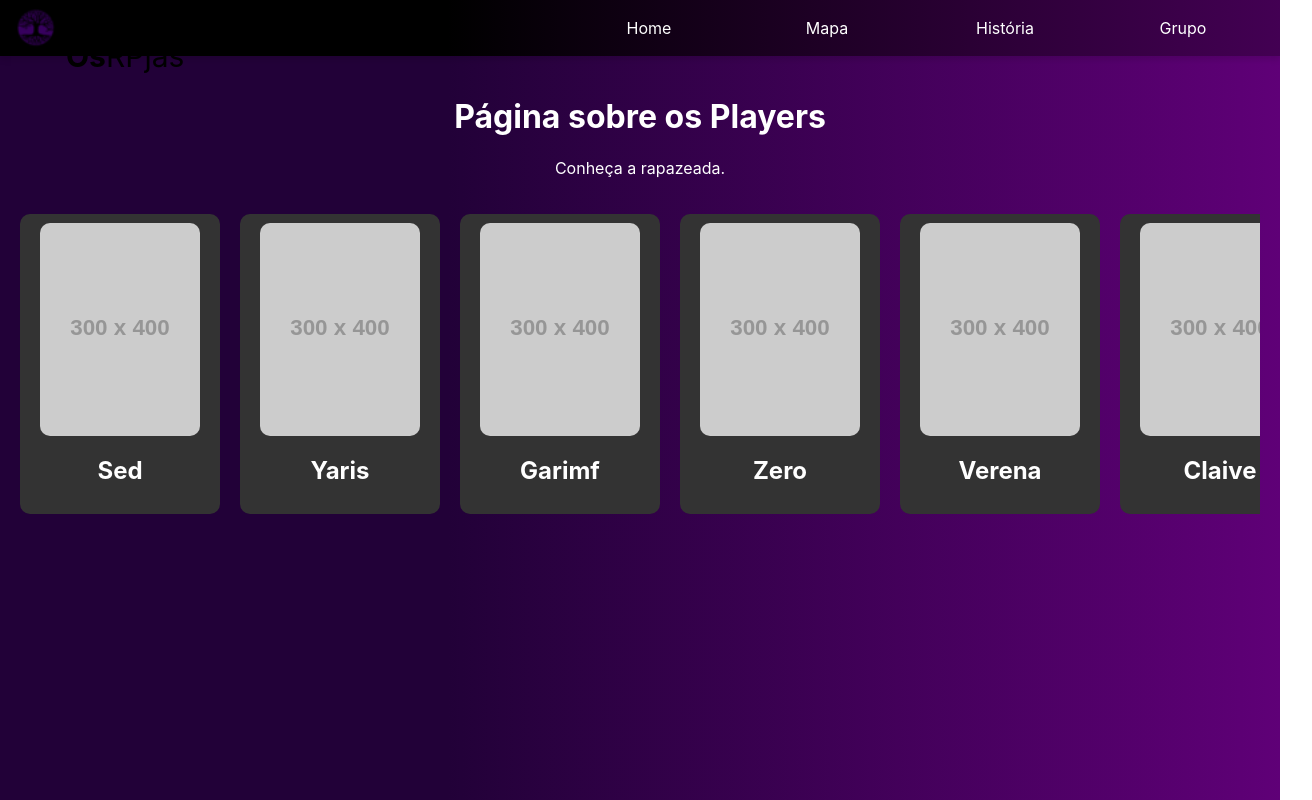
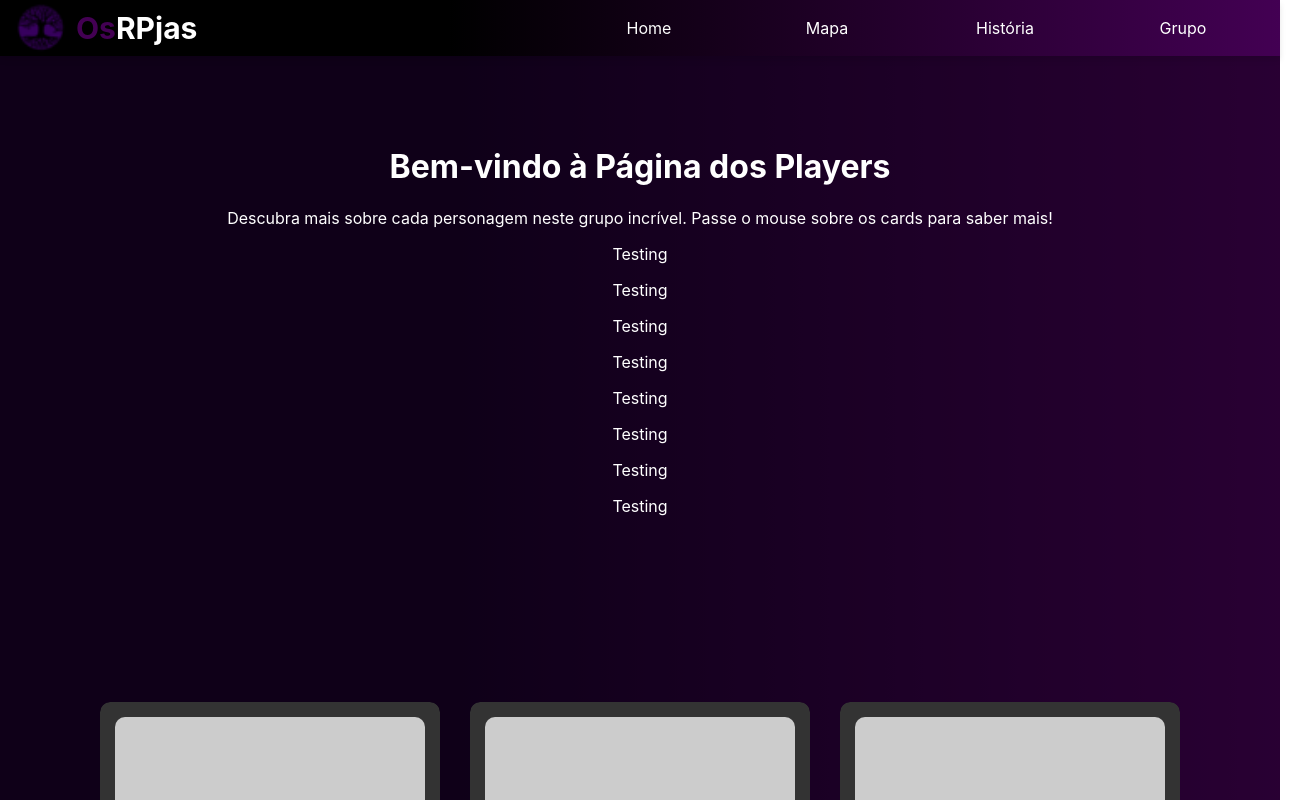
Before and after one commit to alexlbnt/Site-RPjas, a React (Create React App) app: page /grupo in a window 1280 px wide. Shown: the top 800 px of the page, 1312 px wide, since content can reach past the window. Built offline with nearby package versions, Linux system fonts and the light colour scheme.

Commit message:
Atualizando

```diff
--- a/src/App.js
+++ b/src/App.js
@@ -1,4 +1,3 @@
-import './App.css';
 import Header from './componentes/Header';
 import styled from 'styled-components';
 import { BrowserRouter as Router, Route, Routes } from 'react-router-dom';
@@ -6,6 +5,7 @@ import Home from './componentes/Home/Home';
 import Mapa from './componentes/Mapa/Mapa';
 import Historia from './componentes/Historia/Historia';
 import Grupo from './componentes/Grupo/Grupo';
+import Footer from './componentes/Footer/Footer';
 
 const AppContainer = styled.div`
     width: 100vw;
@@ -28,6 +28,7 @@ function App() {
                     <Route path="/historia" element={<Historia />} />
                     <Route path="/grupo" element={<Grupo />} />
                 </Routes>
+                <Footer />
             </AppContainer>
         </Router>
     );
--- /dev/null
+++ b/src/componentes/Footer/Footer.js
@@ -0,0 +1,44 @@
+import React from 'react';
+import styled from 'styled-components';
+
+const FooterContainer = styled.footer`
+    width: 100%;
+    padding: 1rem;
+    background-color: rgba(0, 0, 0, 0.8);
+    color: #fff;
+    text-align: center;
+    position: static;
+
+    p {
+        margin: 0;
+        font-size: 0.875rem;
+
+        @media (max-width: 768px) {
+            font-size: 0.75rem;
+        }
+    }
+
+    a {
+        color:rgb(207, 100, 193);
+        text-decoration: none;
+
+        &:hover {
+            text-decoration: underline;
+        }
+    }
+`;
+
+function Footer({ name = "Alex", profileLink = "https://www.linkedin.com/in/alexandre-lopes-97352b287/" }) {
+    return (
+        <FooterContainer>
+            <p>
+                &copy; {new Date().getFullYear()} Os RPjas. Todos os direitos reservados. Desenvolvido por{' '}
+                <a href={profileLink} target="_blank" rel="noopener noreferrer">
+                    {name}
+                </a>.
+            </p>
+        </FooterContainer>
+    );
+}
+
+export default Footer;
--- a/src/componentes/Grupo/Grupo.js
+++ b/src/componentes/Grupo/Grupo.js
@@ -1,189 +1,173 @@
-import React, { useRef, useState, useEffect } from 'react';
+import React, { useState, useEffect } from 'react';
 import styled from 'styled-components';
 
 const GrupoContainer = styled.div`
     color: white;
     text-align: center;
     padding: 20px;
+    background-color: rgba(0, 0, 0, 0.57);
+    min-height: 100vh;
 `;
 
-const CarouselContainer = styled.div`
-    display: flex;
-    overflow-x: auto;
-    scroll-snap-type: x mandatory;
-    gap: 20px;
-    padding: 20px 0;
+const PresentationContainer = styled.div`
+    background-color: rgba(0, 0, 0, 0);
+    color: white;
+    padding: 50px 20px;
+    margin-bottom: 40px;
+    border-radius: 10px;
+`;
 
-    &::-webkit-scrollbar {
-        display: none; /* Oculta a barra de rolagem */
+const GridContainer = styled.div`
+    display: grid;
+    grid-template-columns: repeat(auto-fit, minmax(250px, 1fr));
+    gap: 40px 30px;
+    padding: 80px;
+`;
+
+const CardContainer = styled.div`
+    position: relative;
+    border-radius: 10px;
+    overflow: hidden;
+    transition: transform 0.3s ease-in-out;
+
+    &:hover {
+        transform: scale(1.05);
     }
 `;
 
 const Card = styled.div`
-    flex: 0 0 auto;
-    perspective: 1000px;
-    width: 200px;
-    height: 300px;
-    scroll-snap-align: center;
-
-    &:hover .inner {
-        transform: rotateY(180deg);
-    }
+    background: #333;
+    color: white;
+    border-radius: 10px;
+    box-shadow: 0 4px 6px rgba(0, 0, 0, 0.3);
+    text-align: center;
+    padding: 15px;
+    display: flex;
+    flex-direction: column;
+    align-items: center;
+    cursor: pointer;
+    z-index: 1;
 `;
 
-const Inner = styled.div`
+const InfoCard = styled.div`
     position: relative;
-    width: 100%;
-    height: 100%;
-    text-align: center;
-    transition: transform 0.8s;
-    transform-style: preserve-3d;
-`;
+    background: #222;
+    color: white;
+    border-radius: 10px;
+    box-shadow: 0 4px 6px rgba(0, 0, 0, 0.3);
+    margin-top: 10px;
+    opacity: 0;
+    transform: translateY(20px);
+    transition: opacity 0.6s ease, transform 0.6s ease;
 
-const Front = styled.div`
-    position: absolute;
-    width: 100%;
-    height: 100%;
-    backface-visibility: hidden;
-    background: #333;
-    color: white;
+    /* Mostra a carta com animação */
+    ${CardContainer}:hover & {
+        opacity: 1;
+        transform: translateY(0);
+    }
+
+    padding: 20px;
     display: flex;
     flex-direction: column;
     align-items: center;
     justify-content: center;
+    z-index: 0;
+`;
+
+const Image = styled.img`
+    width: 100%;
+    height: auto;
     border-radius: 10px;
 `;
 
-const Back = styled.div`
-    position: absolute;
-    width: 100%;
-    height: 100%;
-    backface-visibility: hidden;
-    background: #555;
-    color: white;
-    transform: rotateY(180deg);
-    display: flex;
-    flex-direction: column;
-    align-items: center;
-    justify-content: center;
-    border-radius: 10px;
+const PlayerName = styled.h2`
+    margin: 10px 0 5px;
+    font-size: 1.5rem;
 `;
 
-const Image = styled.img`
-    width: 80%;
-    border-radius: 10px;
+const Description = styled.p`
+    font-size: 1rem;
+    color: #ddd;
+    text-align: center;
 `;
 
 const Grupo = () => {
-    const players = [
+    const [players, setPlayers] = useState([]);
+
+    useEffect(() => {
+        // Simulando o carregamento dos dados de uma API
+        const fetchedPlayers = [
             {
                 name: 'Sed',
                 image: 'https://via.placeholder.com/300x400',
-            description: 'Um habilidoso guerreiro e líder nato.',
+                description: 'Um Paladino do balacobaco.',
             },
             {
                 name: 'Yaris',
                 image: 'https://via.placeholder.com/300x400',
-            description: 'Uma poderosa maga com um passado misterioso.',
+                description: 'Uma Artificer fenomenal.',
             },
             {
                 name: 'Garimf',
                 image: 'https://via.placeholder.com/300x400',
-            description: 'Uma poderosa maga com um passado misterioso.',
-        },        {
+                description: 'DEUS NA TERRA.',
+            },
+            {
                 name: 'Zero',
                 image: 'https://via.placeholder.com/300x400',
-            description: 'Uma poderosa maga com um passado misterioso.',
-        },        {
+                description: 'Uma coisa de outro mundo.',
+            },
+            {
                 name: 'Verena',
                 image: 'https://via.placeholder.com/300x400',
-            description: 'Uma poderosa maga com um passado misterioso.',
-        },        {
+                description: 'Uma Bruxa da pesada.',
+            },
+            {
                 name: 'Claive',
                 image: 'https://via.placeholder.com/300x400',
-            description: 'Uma poderosa maga com um passado misterioso.',
-        },        {
+                description: 'Um Pistoleiro com olho de aguia.',
+            },
+            {
                 name: 'Kambami',
                 image: 'https://via.placeholder.com/300x400',
-            description: 'Uma poderosa maga com um passado misterioso.',
-        },        {
+                description: 'Um Clerigo surreal.',
+            },
+            {
                 name: 'Vaelith',
                 image: 'https://via.placeholder.com/300x400',
-            description: 'Uma poderosa maga com um passado misterioso.',
-        },        {
-            name: 'Edward',
-            image: 'https://via.placeholder.com/300x400',
-            description: 'Uma poderosa maga com um passado misterioso.',
+                description: 'Uma Druida animal.',
             },
-
-
         ];
-
-    const carouselRef = useRef(null);
-    const [scrollDirection, setScrollDirection] = useState(null);
-    const scrollSpeed = 2;
-
-    useEffect(() => {
-        let scrollInterval;
-
-        if (scrollDirection && carouselRef.current) {
-            scrollInterval = setInterval(() => {
-                const carousel = carouselRef.current;
-                if (scrollDirection === 'left') {
-                    carousel.scrollLeft -= scrollSpeed;
-                } else if (scrollDirection === 'right') {
-                    carousel.scrollLeft += scrollSpeed;
-                }
-            }, 16); // Aproximadamente 60 FPS
-        }
-
-        return () => clearInterval(scrollInterval);
-    }, [scrollDirection]);
-
-    const handleMouseMove = (event) => {
-        const { clientX } = event;
-        const carousel = carouselRef.current;
-
-        if (carousel) {
-            const { left, width } = carousel.getBoundingClientRect();
-            const midpoint = left + width / 2;
-
-            if (clientX < midpoint) {
-                setScrollDirection('left');
-            } else {
-                setScrollDirection('right');
-            }
-        }
-    };
-
-    const handleMouseLeave = () => {
-        setScrollDirection(null); // Para o scroll automático ao sair
-    };
+        setPlayers(fetchedPlayers);
+    }, []);
 
     return (
         <GrupoContainer>
-            <h1>Página sobre os Players</h1>
-            <p>Conheça a rapazeada.</p>
-            <CarouselContainer
-                ref={carouselRef}
-                onMouseMove={handleMouseMove}
-                onMouseLeave={handleMouseLeave}
-            >
+            <PresentationContainer>
+                <h1>Bem-vindo à Página dos Players</h1>
+                <p>Descubra mais sobre cada personagem neste grupo incrível. Passe o mouse sobre os cards para saber mais!</p>
+                <p>Testing</p>
+                <p>Testing</p>
+                <p>Testing</p>
+                <p>Testing</p>
+                <p>Testing</p>
+                <p>Testing</p>
+                <p>Testing</p>
+                <p>Testing</p>
+            </PresentationContainer>
+            <GridContainer>
                 {players.map((player, index) => (
-                    <Card key={index}>
-                        <Inner className="inner">
-                            <Front>
-                                <Image src={player.image} alt={player.name} />
-                                <h2>{player.name}</h2>
-                            </Front>
-                            <Back>
-                                <h2>{player.name}</h2>
-                                <p>{player.description}</p>
-                            </Back>
-                        </Inner>
+                    <CardContainer key={index}>
+                        <Card>
+                            <Image src={player.image} alt={`${player.name} image`} />
+                            <PlayerName>{player.name}</PlayerName>
                         </Card>
+                        <InfoCard>
+                            <Description>{player.description}</Description>
+                        </InfoCard>
+                    </CardContainer>
                 ))}
-            </CarouselContainer>
+            </GridContainer>
         </GrupoContainer>
     );
 };
--- a/src/componentes/Historia/Historia.js
+++ b/src/componentes/Historia/Historia.js
@@ -4,7 +4,7 @@ import styled from 'styled-components';
 const HistoriaContainer = styled.div`
     color: white;
     text-align: center;
-    padding: 20px;
+    padding: 205px;
 `;
 
 const Historia = () => {
--- a/src/componentes/Logo/index.js
+++ b/src/componentes/Logo/index.js
@@ -1,24 +1,40 @@
-import logo from '../../imagens/Logo_Circulo.png'
-import styled from 'styled-components'
+import logo from '../../imagens/Logo_Circulo.png';
+import styled from 'styled-components';
 
 const LogoContainer = styled.div`
     display: flex;
+    align-items: center;
     font-size: 30px;
-`
+`;
+
 const LogoImage = styled.img`
     margin-right: 10px;
-`
+    height: 50px;
+    width: auto;
+`;
 
-function Logo () {
-    return(
+const LogoText = styled.p`
+    font-weight: bold;
+    color: rgb(255, 255, 255);
+    margin: 0;
+
+    & > strong {
+        color:rgb(67, 0, 83);
+    }
+`;
+
+function Logo() {
+    return (
         <LogoContainer>
             <LogoImage
                 src={logo}
-                alt='logo'
+                alt="Logotipo da empresa"
             />
-            <p><strong>Os</strong>RPjas</p>
+            <LogoText>
+                <strong>Os</strong>RPjas
+            </LogoText>
         </LogoContainer>
-    )
+    );
 }
 
-export default Logo
+export default Logo;
```
Also changed, not shown: src/componentes/Mapa/Mapa.js (+77 -3 lines), src/App.css (deleted), src/componentes/Home/Home.js (line endings or trailing spaces), src/imagens/Claive-IA.jpeg (added). Lines whose indentation alone changed are shown as unchanged.
